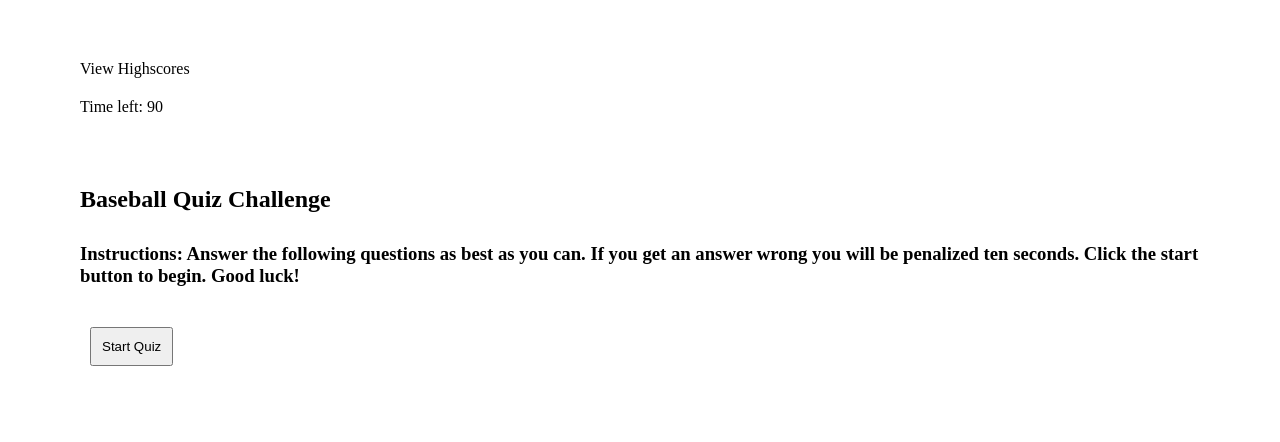
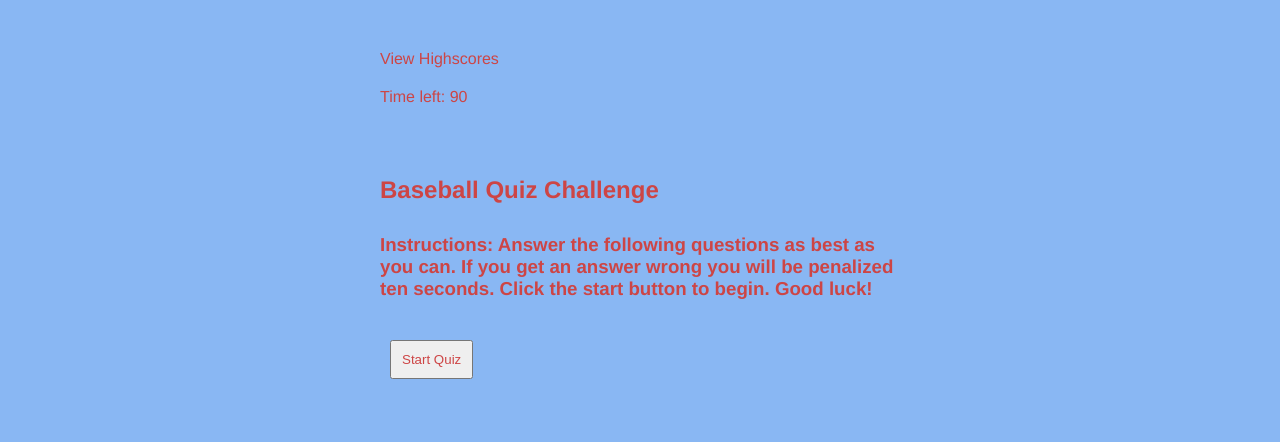
Before and after one commit to Evandaly27/Code-quiz, a plain HTML site: page index.html in a window 1280 px wide. Drawn offline with Linux system fonts and the light colour scheme.

Commit message:
Added colors, fonts and margins

```diff
--- a/assets/style.css
+++ b/assets/style.css
@@ -1,12 +1,20 @@
-* {
-    box-sizing: border-box;
-    padding: 10px;
-    margin: 10px;
-}
-
 :root {
     --main-color: #CD4545;
     --secodary-color: #F9ECEC;
     --third-color: #89B7F3;
     --fourth-color: #F8FE4E;
 }
+
+* {
+    box-sizing: border-box;
+    padding: 10px;
+    margin: 10px;
+    color: var(--main-color);
+}
+
+body {
+    background-color: var(--third-color);
+    font-family: 'Franklin Gothic Medium', 'Arial Narrow', Arial, sans-serif;
+    width: 50%;
+    margin: auto;
+}
```
